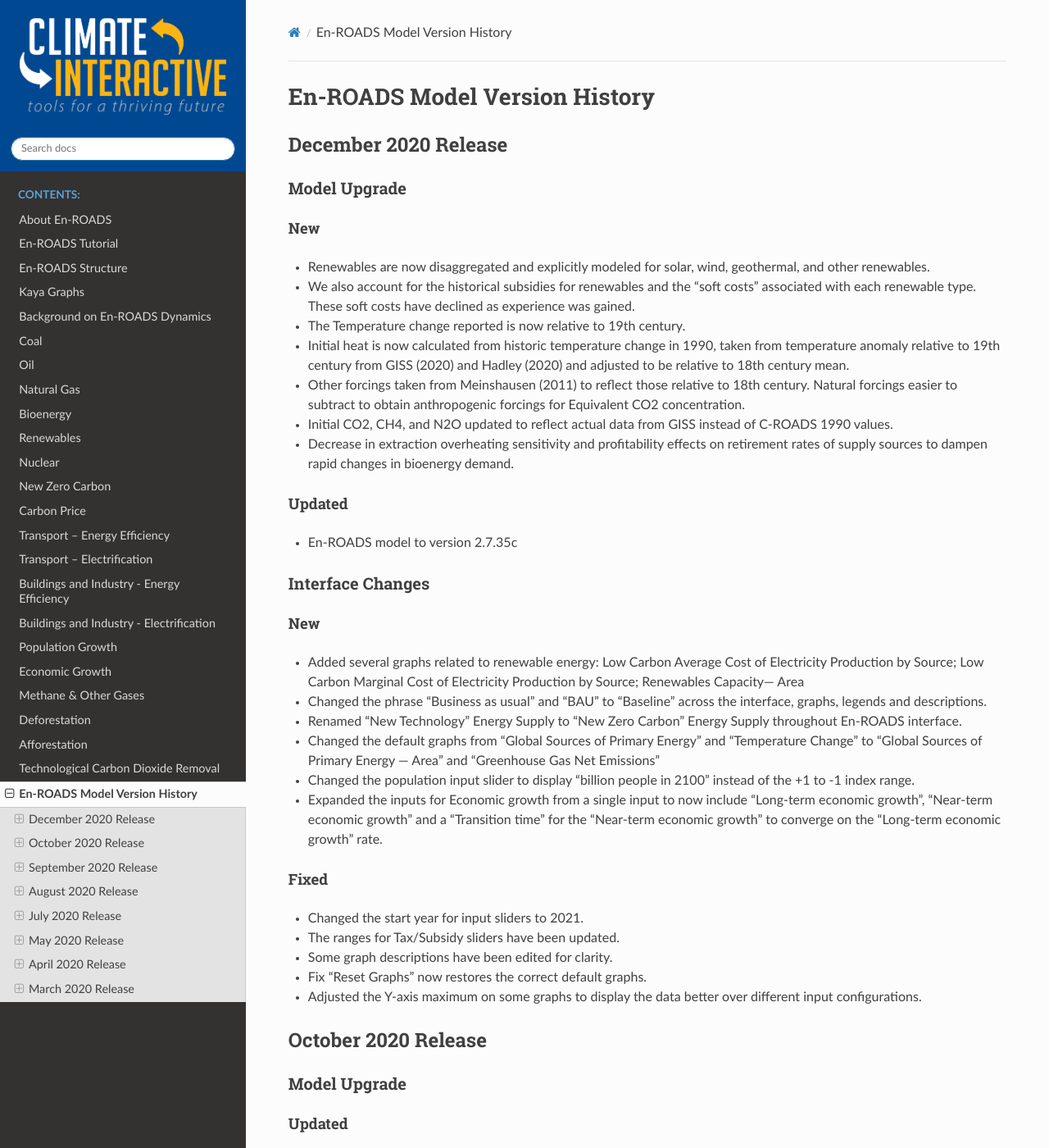
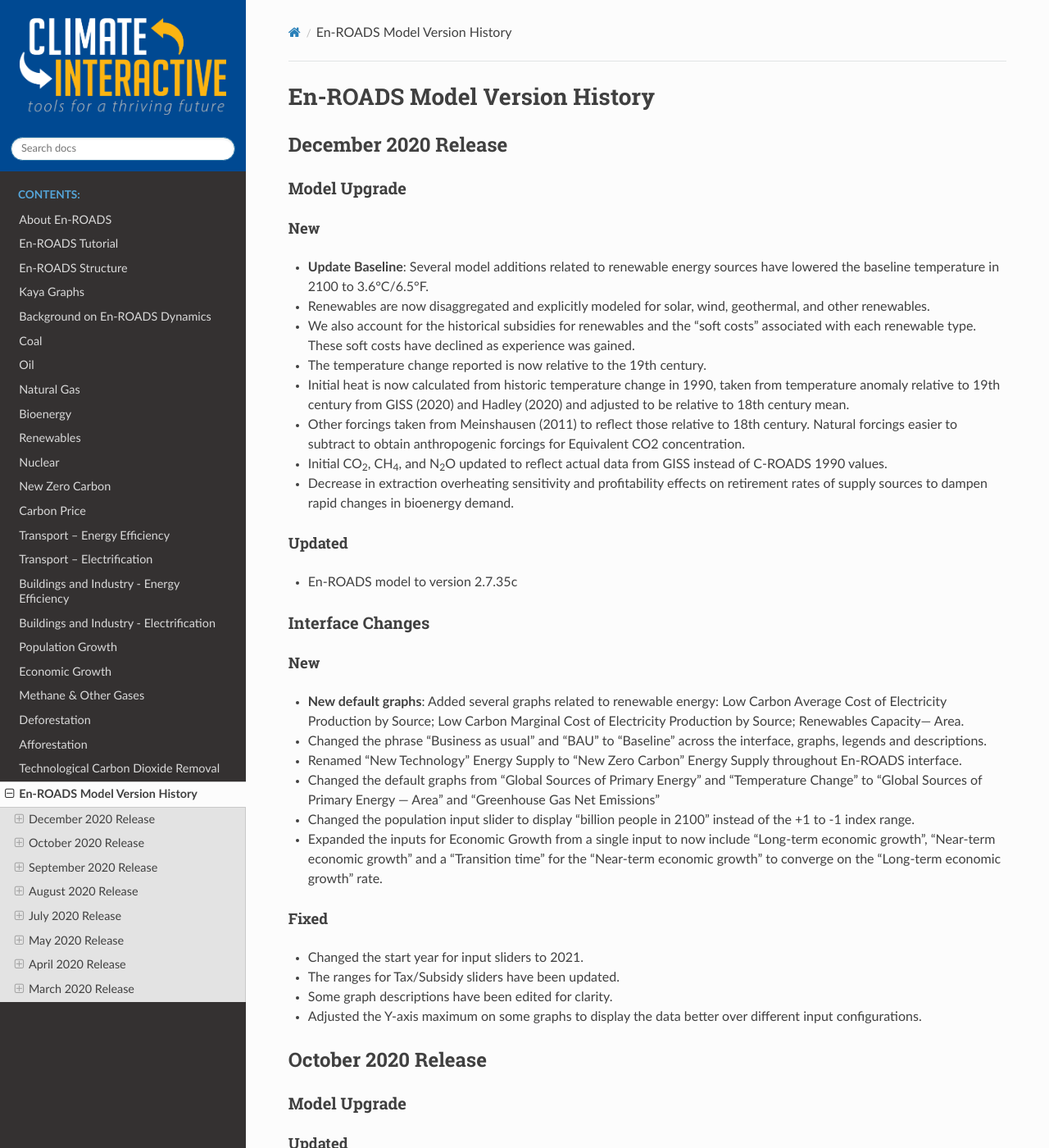
Before and after one commit to climateinteractive/enroads-guide, a Sphinx documentation site: the page built from docs/guide/changelog.rst, in a window 1280 px wide and 1400 px high. Shown: the whole window at 82% size. Built offline with Sphinx 7.4.7 and the Read the Docs theme 2.0.0, drawn with Linux system fonts in a browser that asks for light colours.

Commit message:
Update changelog.rst
added edits siggested by chris

```diff
--- a/docs/guide/changelog.rst
+++ b/docs/guide/changelog.rst
@@ -15,12 +15,13 @@
 
 New
 ^^^^^
+- **Update Baseline**: Several model additions related to renewable energy sources have lowered the baseline temperature in 2100 to 3.6°C/6.5°F.
 - Renewables are now disaggregated and explicitly modeled for solar, wind, geothermal, and other renewables.
 - We also account for the historical subsidies for renewables and the “soft costs” associated with each renewable type. These soft costs have declined as experience was gained.
-- The Temperature change reported is now relative to 19th century.
+- The temperature change reported is now relative to the 19th century.
 - Initial heat is now calculated from historic temperature change in 1990, taken from temperature anomaly relative to 19th century from GISS (2020) and Hadley (2020) and adjusted to be relative to 18th century mean.
 - Other forcings taken from Meinshausen (2011) to reflect those relative to 18th century.  Natural forcings easier to subtract to obtain anthropogenic forcings for Equivalent CO2 concentration.
-- Initial CO2, CH4, and N2O updated to reflect actual data from GISS instead of C-ROADS 1990 values.
+- Initial CO\ :sub:`2`\, CH\ :sub:`4`\, and N\ :sub:`2`\O updated to reflect actual data from GISS instead of C-ROADS 1990 values.
 - Decrease in extraction overheating sensitivity and profitability effects on retirement rates of supply sources to dampen rapid changes in bioenergy demand.
 
 Updated
@@ -32,19 +33,18 @@
 
 New
 ^^^^^
-- Added several graphs related to renewable energy: Low Carbon Average Cost of Electricity Production by Source; Low Carbon Marginal Cost of Electricity Production by Source; Renewables Capacity— Area
+- **New default graphs**: Added several graphs related to renewable energy: Low Carbon Average Cost of Electricity Production by Source; Low Carbon Marginal Cost of Electricity Production by Source; Renewables Capacity— Area.
 - Changed the phrase "Business as usual" and "BAU" to "Baseline" across the interface, graphs, legends and descriptions.
 - Renamed "New Technology" Energy Supply to "New Zero Carbon" Energy Supply throughout En-ROADS interface.
 - Changed the default graphs from "Global Sources of Primary Energy" and "Temperature Change" to "Global Sources of Primary Energy — Area" and "Greenhouse Gas Net Emissions"
 - Changed the population input slider to display "billion people in 2100" instead of the +1 to -1 index range.
-- Expanded the inputs for Economic growth from a single input to now include "Long-term economic growth", "Near-term economic growth" and a "Transition time" for the "Near-term economic growth" to converge on the "Long-term economic growth" rate.
+- Expanded the inputs for Economic Growth from a single input to now include "Long-term economic growth", "Near-term economic growth" and a "Transition time" for the "Near-term economic growth" to converge on the "Long-term economic growth" rate.
 
 Fixed
 ^^^^^
 - Changed the start year for input sliders to 2021.
 - The ranges for Tax/Subsidy sliders have been updated.
 - Some graph descriptions have been edited for clarity.
-- Fix "Reset Graphs" now restores the correct default graphs.
 - Adjusted the Y-axis maximum on some graphs to display the data better over different input configurations.
 
 
```
